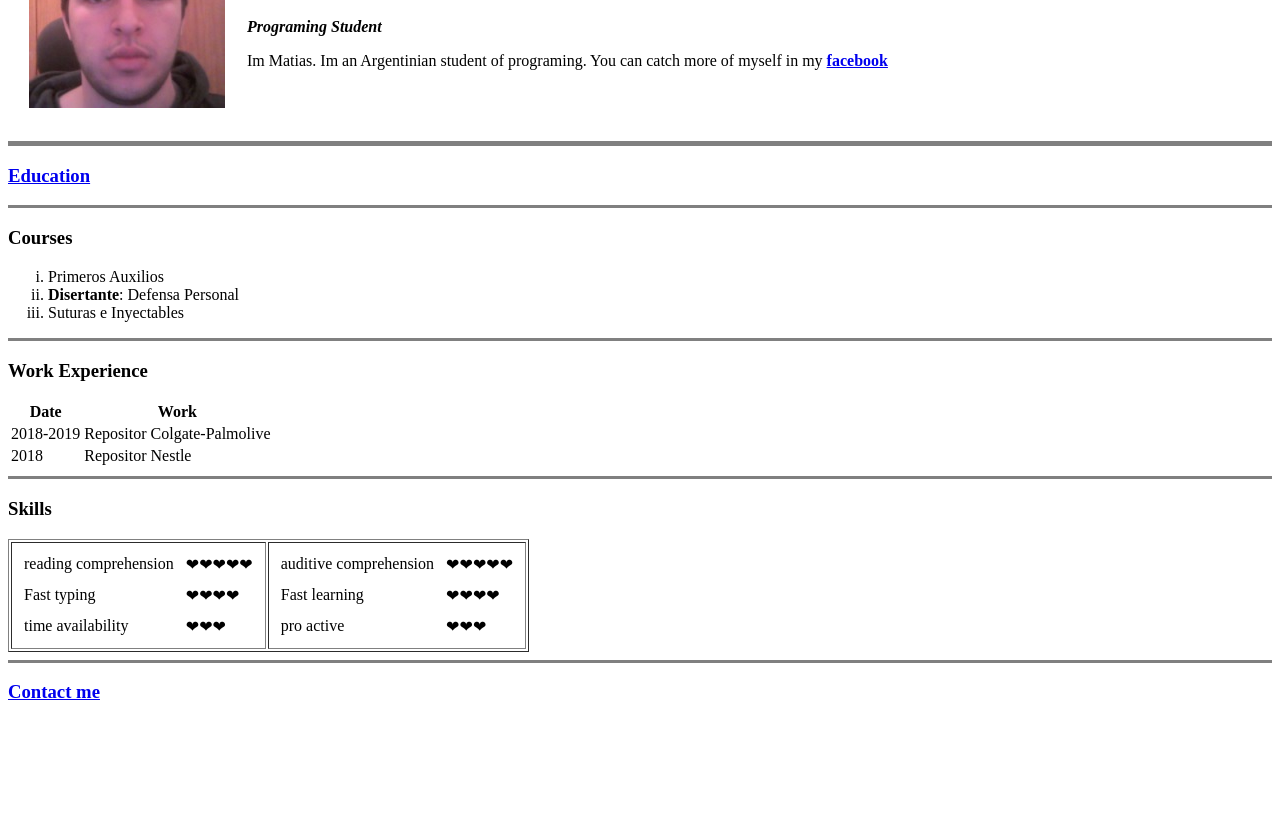
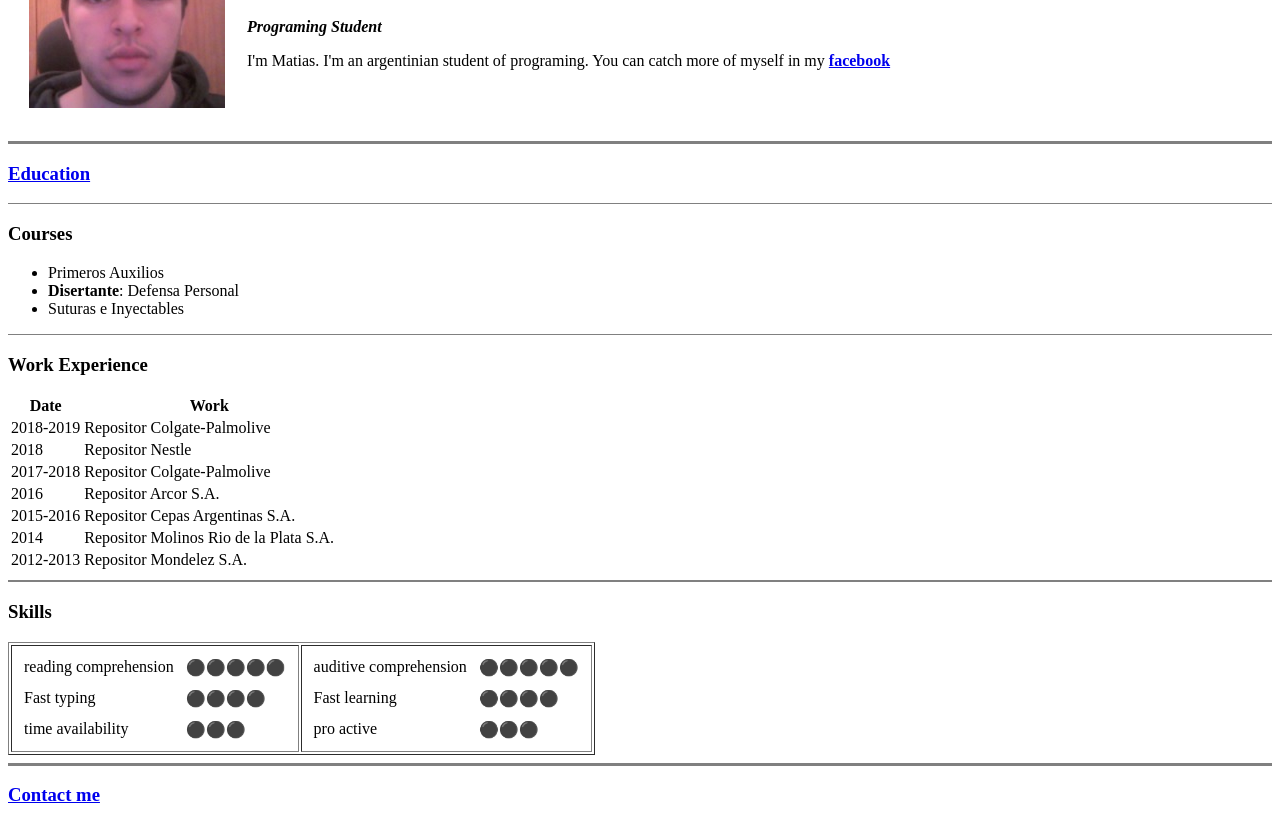
Before and after one commit to matiasitf/cv, a plain HTML site: page index.html in a window 1280 px wide. Shown: the part 117-942 px from the top of the page. Before the commit the page ends 839 px from the top, so only its background shows below. Drawn offline with Linux system fonts and the light colour scheme.

Commit message:
updated files

```diff
--- a/index.html
+++ b/index.html
@@ -9,24 +9,24 @@
 <body>
   <table cellspacing="20">
     <tr>
-      <td><img src="4x4.jpg" alt="Matias picture"></td>
+      <td><img src="images/4x4.jpg" alt="Matias picture"></td>
       <td>
         <h1>Matias Ludueña</h1>
         <p><em><Strong>Programing Student</Strong></em></p>
-        <p>Im Matias. Im an Argentinian student of programing. You can catch more of myself in my <Strong><a href="https://www.facebook.com/matias.itf">facebook</a></Strong></p>
+        <p>I'm Matias. I'm an argentinian student of programing. You can catch more of myself in my <Strong><a href="https://www.facebook.com/matias.itf">facebook</a></Strong></p>
       </td>
     </tr>
   </table>
-  <hr size="5" noshade>
+  <hr size="3" noshade>
   <h3> <a href="Education.html">Education</a></h3>
-  <hr size="3" noshade>
+  <hr size="1" noshade>
   <h3>Courses</h3>
-  <ol type=i>
+  <ul>
     <li>Primeros Auxilios</li>
     <li><Strong>Disertante</Strong>: Defensa Personal</li>
     <li>Suturas e Inyectables</li>
-  </ol>
-  <hr size="3" noshade>
+  </ul>
+  <hr size="1" noshade>
   <h3>Work Experience</h3>
   <Table>
     <thead>
@@ -44,11 +44,30 @@
         <td>2018</td>
         <td>Repositor Nestle</td>
       </tr>
-
+      <tr>
+        <td>2017-2018</td>
+        <td>Repositor Colgate-Palmolive</td>
+      </tr>
+      <tr>
+        <td>2016</td>
+        <td>Repositor Arcor S.A.</td>
+      </tr>
+      <tr>
+        <td>2015-2016</td>
+        <td>Repositor Cepas Argentinas S.A.</td>
+      </tr>
+      <tr>
+        <td>2014</td>
+        <td>Repositor Molinos Rio de la Plata S.A.</td>
+      </tr>
+      <tr>
+        <td>2012-2013</td>
+        <td>Repositor Mondelez S.A.</td>
+      </tr>
     </tbody>
     <tf></tf>
   </Table>
-  <hr size="3" noshade>
+  <hr size="2" noshade>
   <h3><Strong>Skills</Strong></h3>
   <Table border= "1">
     <tr>
@@ -56,15 +75,15 @@
         <table cellspacing="10">
           <tr>
             <td>reading comprehension</td>
-            <td>❤❤❤❤❤</td>
+            <td>⚫⚫⚫⚫⚫</td>
           </tr>
           <tr>
             <td>Fast typing</td>
-            <td>❤❤❤❤</td>
+            <td>⚫⚫⚫⚫</td>
           </tr>
           <tr>
             <td>time availability</td>
-            <td>❤❤❤</td>
+            <td>⚫⚫⚫</td>
           </tr>
         </Table>
       </td>
@@ -73,15 +92,15 @@
       </td>
     <tr>
       <td>auditive comprehension</td>
-      <td>❤❤❤❤❤</td>
+      <td>⚫⚫⚫⚫⚫</td>
     </tr>
     <tr>
       <td>Fast learning</td>
-      <td>❤❤❤❤</td>
+      <td>⚫⚫⚫⚫</td>
     </tr>
     <tr>
       <td>pro active</td>
-      <td>❤❤❤</td>
+      <td>⚫⚫⚫</td>
     </tr>
   </Table>
   </td>
```
Also changed, not shown: images/4x4.jpg (added).
